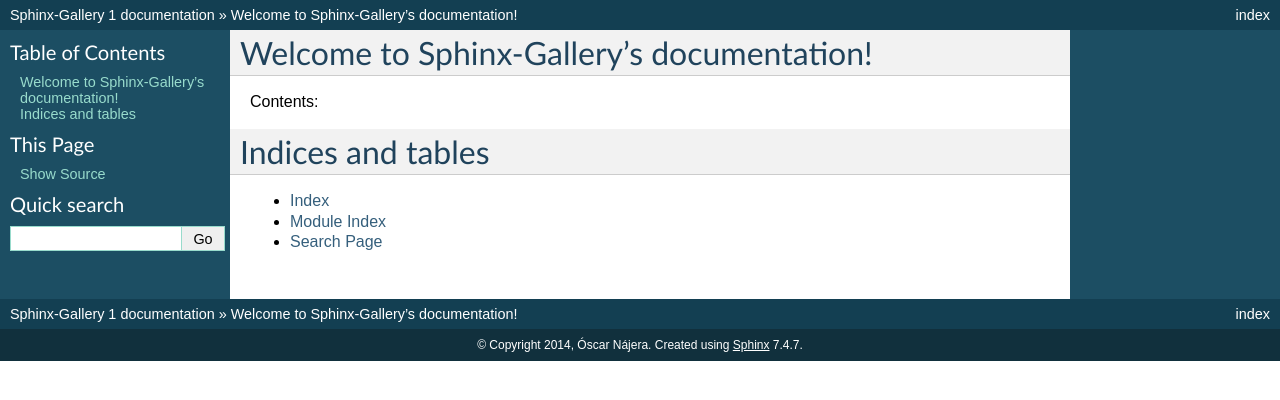
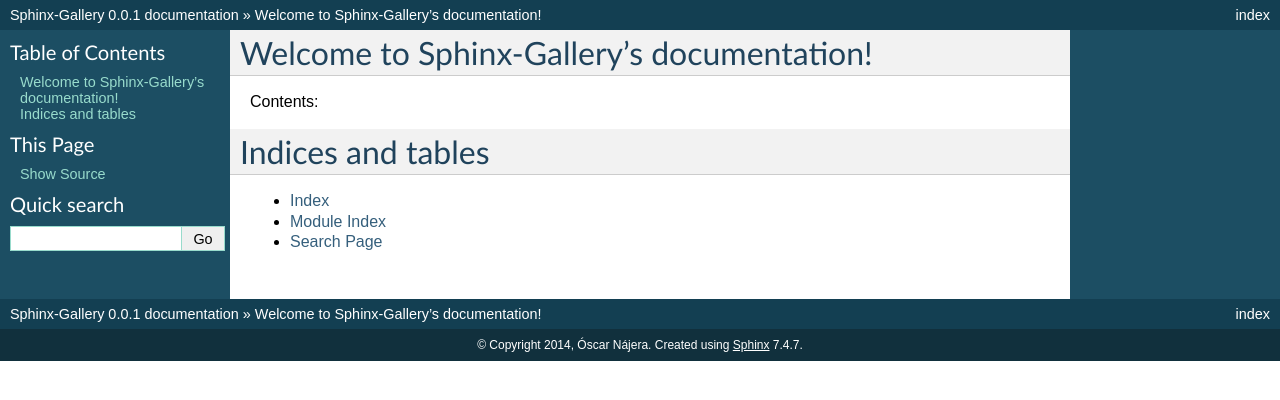
Before and after one commit to sphinx-gallery/sphinx-gallery, a Sphinx documentation site: the page built from docs/index.rst, in a window 1280 px wide. Shown: the top 400 px of the page. Built offline with Sphinx 7.4.7, drawn with Linux system fonts in a browser that asks for light colours.

Commit message:
set release

```diff
--- a/docs/conf.py
+++ b/docs/conf.py
@@ -59,9 +59,9 @@
 # built documents.
 #
 # The short X.Y version.
-version = '0.0'
+version = '0.0.1'
 # The full version, including alpha/beta/rc tags.
-release = '1'
+release = '0.0.1'
 
 # The language for content autogenerated by Sphinx. Refer to documentation
 # for a list of supported languages.
```
